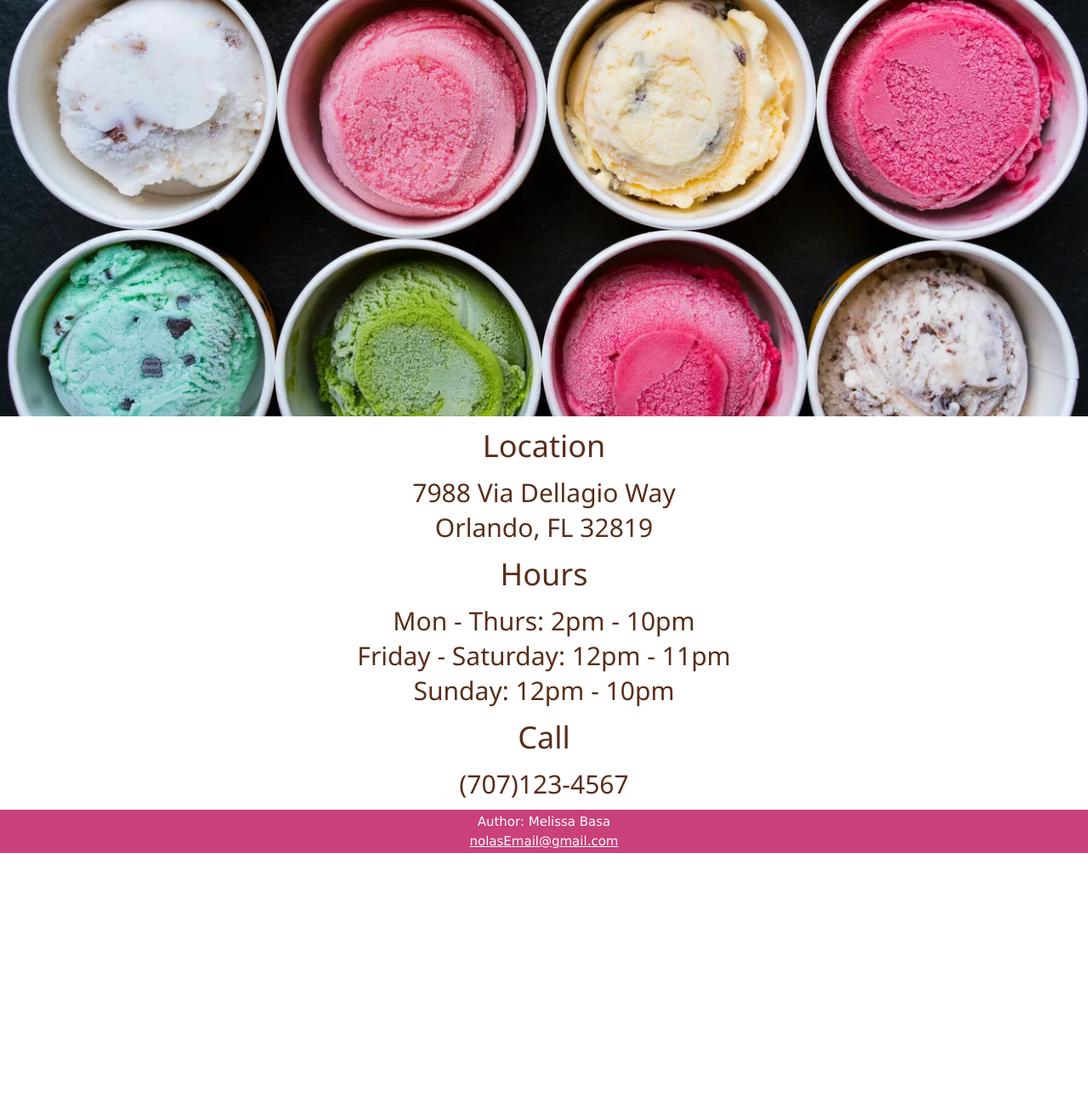
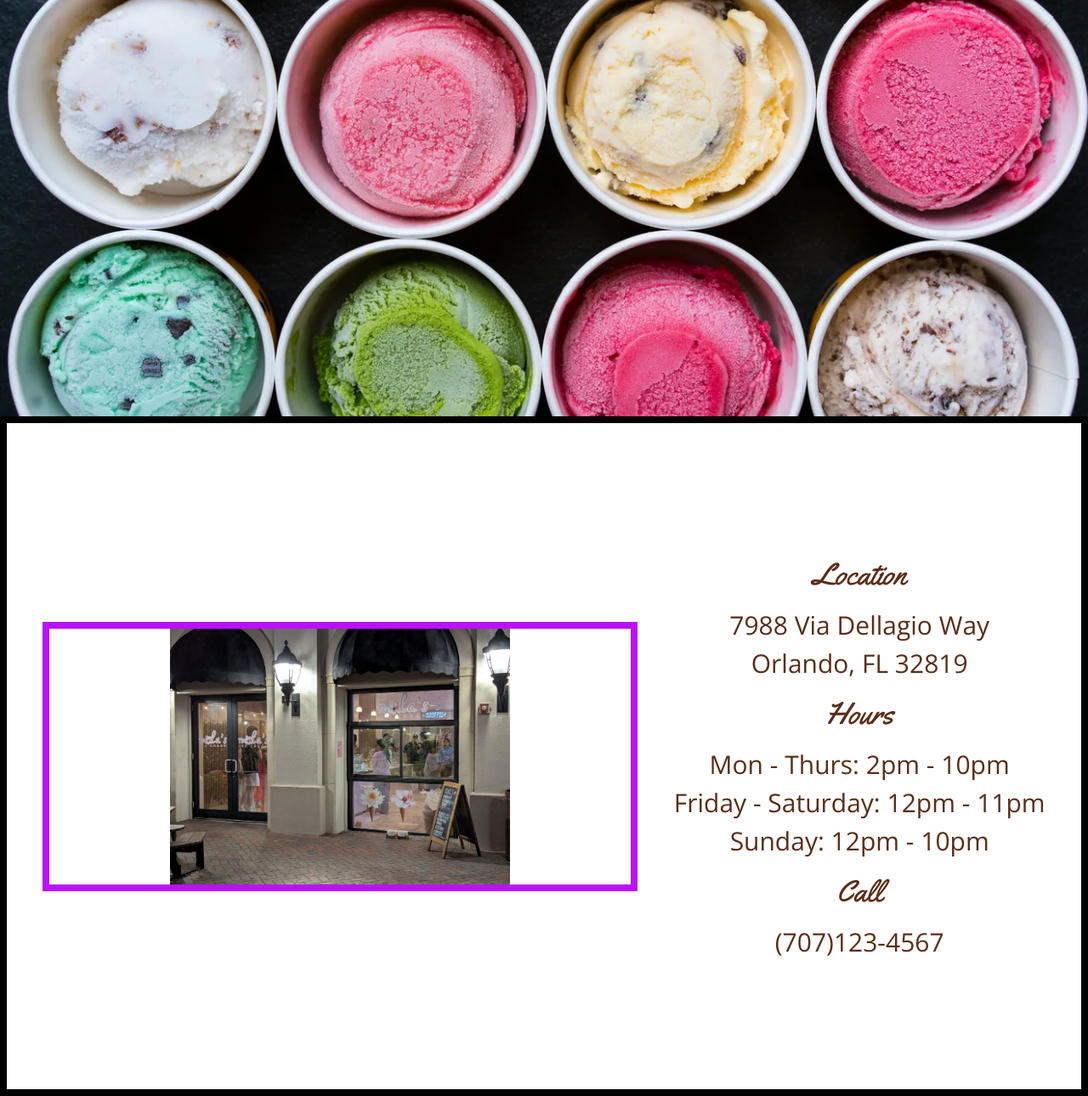
Before and after one commit to mel398/x445-mbasa-project, a plain HTML site: page index.html in a window 1280 px wide. Shown: the part 283-1573 px from the top of the page at 85% size. Before the commit the page ends 1287 px from the top, so only its background shows below. Drawn offline with nearby package versions, Linux system fonts and the light colour scheme.

Commit message:
Updated fonts

```diff
--- a/index.html
+++ b/index.html
@@ -9,8 +9,23 @@ CODING PROJECT -
     <meta charset="UTF-8">
     <meta name="viewport" content="width=device-width, initial-scale=1.0">
     <title>Nola's Ice Cream</title>
+
+    <!--Open Sans Google Font-->
+   <link rel="preconnect" href="https://fonts.googleapis.com">
+    <link rel="preconnect" href="https://fonts.gstatic.com" crossorigin>
+    <link href="https://fonts.googleapis.com/css2?family=Open+Sans:ital,wght@0,300..800;1,300..800&display=swap"
+    rel="stylesheet">
+
+    <!--Yellowtail Google Font-->
+    <link rel="preconnect" href="https://fonts.googleapis.com">
+    <link rel="preconnect" href="https://fonts.gstatic.com" crossorigin>
+    <link href="https://fonts.googleapis.com/css2?family=Yellowtail&display=swap"
+    rel="stylesheet">
+
+
     <link rel="stylesheet" href="style.css" type="text/css">
     <link rel="stylesheet" href="https://www.w3schools.com/w3css/5/w3.css">
+
 </head>
 <body>
 
@@ -40,12 +55,18 @@ CODING PROJECT -
             <li><a href="https://www.w3schools.com/howto/howto_js_topnav.asp">Gallery</a></li>
         </ul>
         <ul>
-            <li><a href="https://www.w3schools.com/howto/howto_js_topnav.asp">Our Story</a></li>
-            <li><a href="https://www.w3schools.com/howto/howto_js_topnav.asp">Menu</a></li>
-            <li><a href="https://www.w3schools.com/howto/howto_js_topnav.asp">Merch</a></li>
-            <li><a href="https://www.w3schools.com/howto/howto_js_topnav.asp">Inside Scoop</a></li>
-            <li><a href="https://www.w3schools.com/howto/howto_js_topnav.asp">Gallery</a></li>
-            <li onclick=showSidebar()><a href="#"><svg xmlns="http://www.w3.org/2000/svg" height="24px" viewBox="0 -960 960 960" width="24px" fill="#e3e3e3"><path d="M120-240v-80h720v80H120Zm0-200v-80h720v80H120Zm0-200v-80h720v80H120Z"/></svg></a></li>
+            <li>
+                <a href="#">
+                    <img src="Nav_Logo.png"
+                    width="85px"/>
+                </a>
+            </li>
+            <li class="hideOnMobile"><a href="https://www.w3schools.com/howto/howto_js_topnav.asp">Menu</a></li>
+            <li class="hideOnMobile"><a href="https://www.w3schools.com/howto/howto_js_topnav.asp">Our Story</a></li>
+            <li class="hideOnMobile"><a href="https://www.w3schools.com/howto/howto_js_topnav.asp">Merch</a></li>
+            <li class="hideOnMobile"><a href="https://www.w3schools.com/howto/howto_js_topnav.asp">Inside Scoop</a></li>
+            <li class="hideOnMobile"><a href="https://www.w3schools.com/howto/howto_js_topnav.asp">Gallery</a></li>
+            <li class="menu-button" onclick=showSidebar()><a href="#"><svg xmlns="http://www.w3.org/2000/svg" height="24px" viewBox="0 -960 960 960" width="24px" fill="#e3e3e3"><path d="M120-240v-80h720v80H120Zm0-200v-80h720v80H120Zm0-200v-80h720v80H120Z"/></svg></a></li>
         </ul>
     </nav>
 <img
@@ -54,8 +75,29 @@ CODING PROJECT -
     flex-shrink: 0;
     />
 
-<div>
+<div class="locationInfo">
+    <!--Location Photo-->
+    <div class="box">
+        <img
+            src="Outside.jpg"
+            width="400px"
+        />
+    </div>
 
+    <!--Location and hours info-->
+    <div>
+        <h1 class="yellowtail-regular">Location</h1>
+        <h2 class="open-sans-regular">7988 Via Dellagio Way<br>Orlando, FL 32819<br></h2>
+        <h1 class="yellowtail-regular">Hours</h1>
+        <h2 class="open-sans-regular">Mon - Thurs: 2pm - 10pm<br>
+        Friday - Saturday: 12pm - 11pm<br>
+        Sunday: 12pm - 10pm<br></h2>
+        <h1 class="yellowtail-regular">Call</h1>
+        <h2 class="open-sans-regular">(707)123-4567</h2>
+    </div>
+
+</div>
+<!--
     <img
         style="
         float:left;
@@ -76,14 +118,15 @@ CODING PROJECT -
         Sunday: 12pm - 10pm<br></h2>
     <h1>Call</h1>
     <h2>(707)123-4567</h2>
-
+    -->
 </div>
-
+<!--
     <footer>
         <p>Author: Melissa Basa<br>
         <a href="mailto:hege@example.com">nolasEmail@gmail.com</a></p>
     </footer>
-
+-->
+<!--********* JavaScript *********-->
     <script>
         function showSidebar(){
             const sidebar = document.querySelector('.sidebar')
--- a/style.css
+++ b/style.css
@@ -1,39 +1,19 @@
 /*CSS for Project: Nola's Ice Cream */
-
-/*Pink Background color for top navigation
-.topnav {
-    background-color: #C9407A;
-    overflow: hidden;
-}
-
-/* Style for navigation bar links
-.topnav a{
-    float: right;
-    color: white;
-    text-align: left;
-    font-family: Poppins;
-    font-size: 20px;
-    font-style: normal;
-    font-weight: 400;
-    line-height: normal;
-    padding: 14px 16px;
-}
-*/
 *{
   margin: 0;
   padding: 0;
 }
-/*
+
 body{
   min-height: 100vh;
-
+/*
   background-image: url(iceCream.webp);
   background-size: cover;
   background-repeat: no-repeat;
   background-position: center;
+*/
+}
 
-}
-*/
 
 /* Navigation Properties*/
 nav{
@@ -58,12 +38,13 @@ nav a{
   padding: 0 30px;
   text-decoration: none;
   display: flex;
-  align-items: right;
+  align-items: center;
   color: white;
 }
 
 nav a:hover{
-  background-color: blue;
+  background-color: white;
+  color:#C9407A
 }
 
 nav li:first-child{
@@ -95,10 +76,36 @@ nav li:first-child{
   width: 100%;
 }
 
-/* Change color of links on hover */
-.topnav a:hover {
-    background-color: white;
-    color:#C9407A;
+.menu-button{
+  display: none;
+}
+
+@media(max-width: 800px){
+  .hideOnMobile{
+    display: none;
+  }
+  .menu-button{
+    display: block;
+  }
+}
+
+.locationInfo{
+  min-height: 800px;
+  border: 8px solid black;
+  display: flex;
+  justify-content: space-evenly;
+  align-items: center;
+  flex-wrap: wrap;
+  width: 100%;
+}
+
+.box{
+  display: flex;
+  justify-content: center;
+  align-items: center ;
+  border: 8px solid rgb(186, 18, 247);
+
+  width: 700px;
 }
 
 /* Hero Image */
@@ -110,13 +117,33 @@ nav li:first-child{
 
 }
 
-/* Header Style */
+/* YellowTail Headers */
+.yellowtail-regular {
+  font-family: "Yellowtail", cursive;
+  font-weight: 400;
+  color:#592E1A;
+  font-style: normal;
+  text-align: center;
+}
+
+/* Open Sans Headers */
+.open-sans-regular {
+  font-family: "Open Sans", sans-serif;
+  font-optical-sizing: auto;
+  font-weight: 400;
+  font-style: normal;
+  font-variation-settings:
+    "wdth" 100;
+  color: #592E1A;
+  text-align: center;
+}
+/* Header Style
 h1 {
     color: #592E1A;
     text-align: center;
     font-family: Yellowtail;
-    font-size: clamp(16px, 6vw, 24px); /* min 24px, ideal 6% of viewport width, max 48px */
-    /*font-size: 48px;*/
+    font-size: 16px;
+
     font-style: normal;
     font-weight: 400;
     line-height: normal;
@@ -124,15 +151,14 @@ h1 {
 
 h2 {
 color: #592E1A;
-font-size: clamp(12px, 6vw, 20px); /* min 24px, ideal 6% of viewport width, max 48px */
 text-align: center;
 font-family: Poppins;
-font-size: 24px;
+font-size: 14px;
 font-style: normal;
 font-weight: 400;
 line-height: normal;
 }
-
+*/
 
 /* Footer Style */
 footer {
```
Also changed, not shown: Nav_Logo.png (added), 1 other file.
